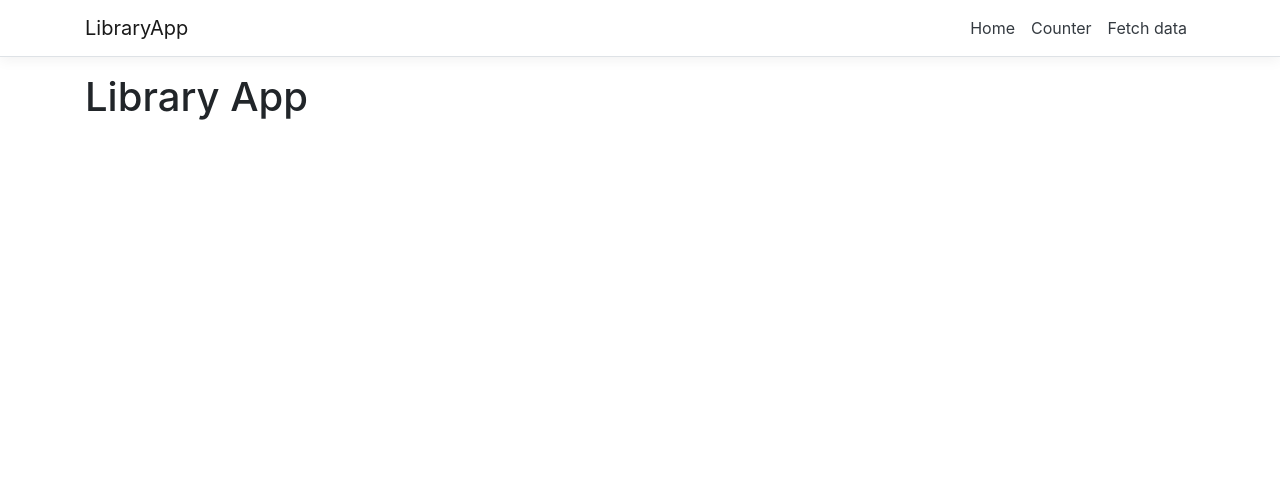
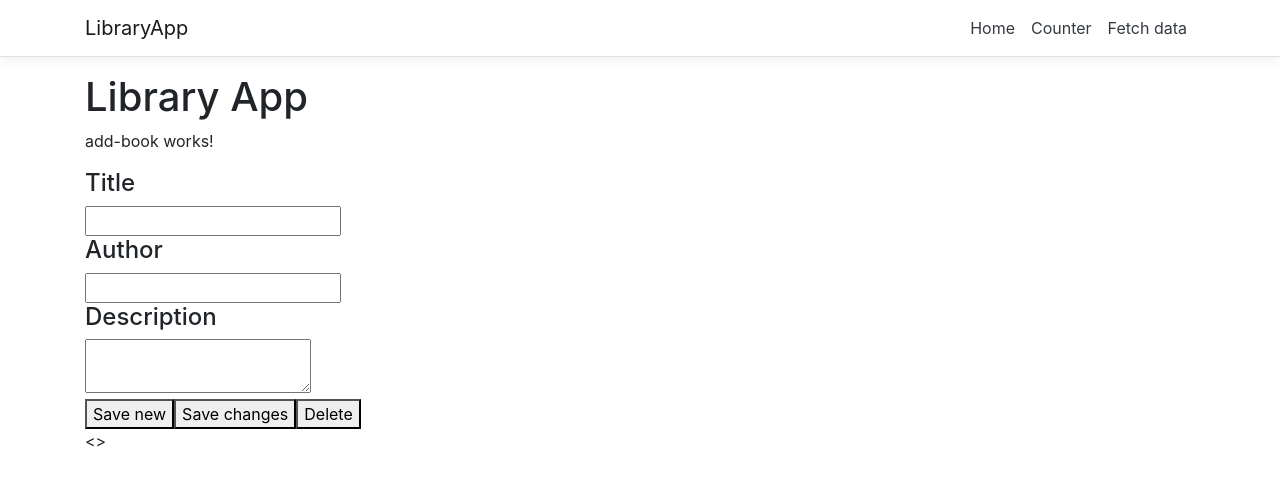
Before and after one commit to jphpue/LibraryApp, an Angular app in the folder LibraryApp/ClientApp/: page / in a window 1280 px wide. Shown: the top 486 px of the page. Built offline with nearby package versions, Linux system fonts and the light colour scheme.

Commit message:
added input fields and titles to add-book component and added add-book and book-listing components to home component

```diff
--- a/LibraryApp/ClientApp/src/app/add-book/add-book.component.html
+++ b/LibraryApp/ClientApp/src/app/add-book/add-book.component.html
@@ -1 +1,19 @@
 <p>add-book works!</p>
+<form>
+  <h4>Title</h4>
+  <input type="text" class="input" />
+  <h4>Author</h4>
+  <input type="text" class="input" />
+  <h4>Description</h4>
+  <textarea id="description"></textarea>
+</form>
+<div id="buttons">
+  <!-- saves a new entry -->
+  <button>Save new</button>
+
+  <!-- Saves changes made to a existing entry -->
+  <button>Save changes</button>
+
+  <!-- deletes an entry-->
+  <button>Delete</button>
+</div>
--- a/LibraryApp/ClientApp/src/app/add-book/add-book.component.ts
+++ b/LibraryApp/ClientApp/src/app/add-book/add-book.component.ts
@@ -1,7 +1,7 @@
 import { Component, OnInit } from '@angular/core';
 
 @Component({
-  selector: 'app-add-book',
+  selector: 'add-book',
   templateUrl: './add-book.component.html',
   styleUrls: ['./add-book.component.css']
 })
--- a/LibraryApp/ClientApp/src/app/app.module.ts
+++ b/LibraryApp/ClientApp/src/app/app.module.ts
@@ -10,6 +10,7 @@ import { HomeComponent } from './home/home.component';
 import { CounterComponent } from './counter/counter.component';
 import { FetchDataComponent } from './fetch-data/fetch-data.component';
 import { AddBookComponent } from './add-book/add-book.component';
+import { BookListingComponent } from './book-listing/book-listing.component';
 
 @NgModule({
   declarations: [
@@ -18,7 +19,8 @@ import { AddBookComponent } from './add-book/add-book.component';
     HomeComponent,
     CounterComponent,
     FetchDataComponent,
-    AddBookComponent
+    AddBookComponent,
+    BookListingComponent
   ],
   imports: [
     BrowserModule.withServerTransition({ appId: 'ng-cli-universal' }),
--- a/LibraryApp/ClientApp/src/app/book-listing/book-listing.component.html
+++ b/LibraryApp/ClientApp/src/app/book-listing/book-listing.component.html
@@ -1 +1 @@
-<p>book-listing works!</p>
+<>
--- a/LibraryApp/ClientApp/src/app/book-listing/book-listing.component.ts
+++ b/LibraryApp/ClientApp/src/app/book-listing/book-listing.component.ts
@@ -1,7 +1,7 @@
 import { Component, OnInit } from '@angular/core';
 
 @Component({
-  selector: 'app-book-listing',
+  selector: 'book-listing',
   templateUrl: './book-listing.component.html',
   styleUrls: ['./book-listing.component.css']
 })
--- a/LibraryApp/ClientApp/src/app/home/home.component.html
+++ b/LibraryApp/ClientApp/src/app/home/home.component.html
@@ -1 +1,3 @@
 <h1>Library App</h1>
+<add-book></add-book>
+<book-listing></book-listing>
```
